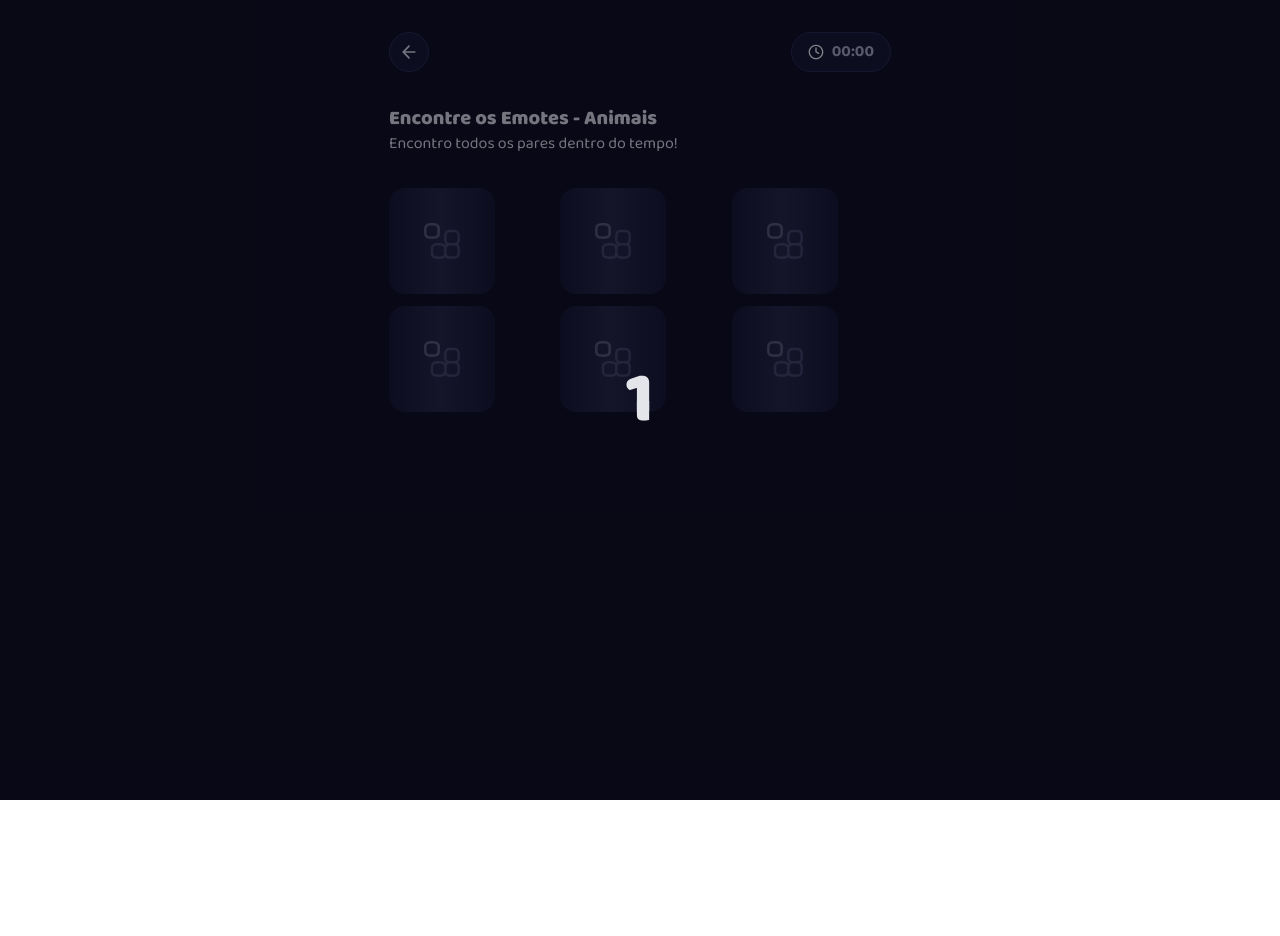
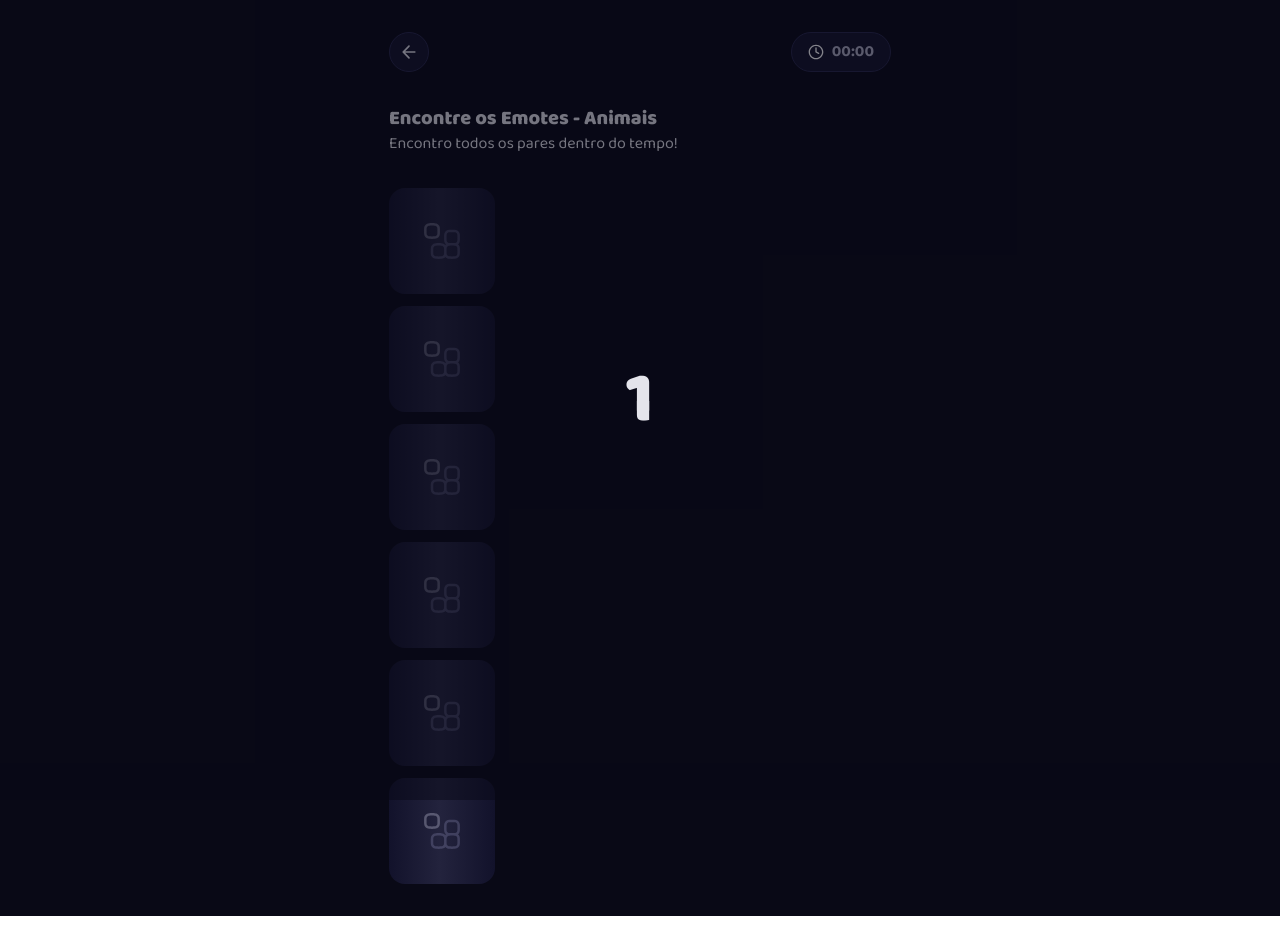
Before and after one commit to matheussilva2/jogo-da-memoria-angularjs, an Angular app: page /jogar in a window 1280 px wide. Both pictures are taken after a click on the button 1216 px from the left and 358 px from the top of the page. Before the commit the page ends 820 px from the top, so only its background shows below. Built offline with nearby package versions, Linux system fonts and the light colour scheme.

Commit message:
feat: change grid cols number according to difficulty

```diff
--- a/src/app/components/game-board/game-board.html
+++ b/src/app/components/game-board/game-board.html
@@ -1,4 +1,4 @@
-<div class="grid grid-cols-3 w-full gap-3">
+<div class="grid w-full gap-3" [class]="getGridCols()">
     @for (i of auxGameArray(); track $index) {
         <app-game-card [cardIndex]="i" class="max-w-26.5 max-h-26.5 aspect-square rounded-2xl" />
     }
--- a/src/app/components/game-board/game-board.ts
+++ b/src/app/components/game-board/game-board.ts
@@ -1,4 +1,4 @@
-import { Component, computed, effect, input } from '@angular/core';
+import { Component, computed, effect, input, signal } from '@angular/core';
 import { IGameDifficulty, IGameMode } from "../../constants/game";
 import { GameCard } from "../game-card/game-card";
 
@@ -11,6 +11,7 @@ import { GameCard } from "../game-card/game-card";
 export class GameBoard {
   readonly gameConfig = input.required<{gamemode: IGameMode, difficulty: IGameDifficulty } | null>();
   protected items_count = 0;
+  protected grid_cols = signal(3);
   auxGameArray = computed(() => Array.from({ length: this.items_count}, (_, i) => i));
 
   constructor() {
@@ -18,7 +19,15 @@ export class GameBoard {
       const config = this.gameConfig();
       if(config) {
         this.items_count = config.difficulty.items_count;
+
+        if(config.difficulty.key === "hard") {
+          this.grid_cols.set(4);
+        }
       }
     });
   }
+
+  protected getGridCols() {
+    return `grid-cols-${this.grid_cols()}`;
+  }
 }
```
